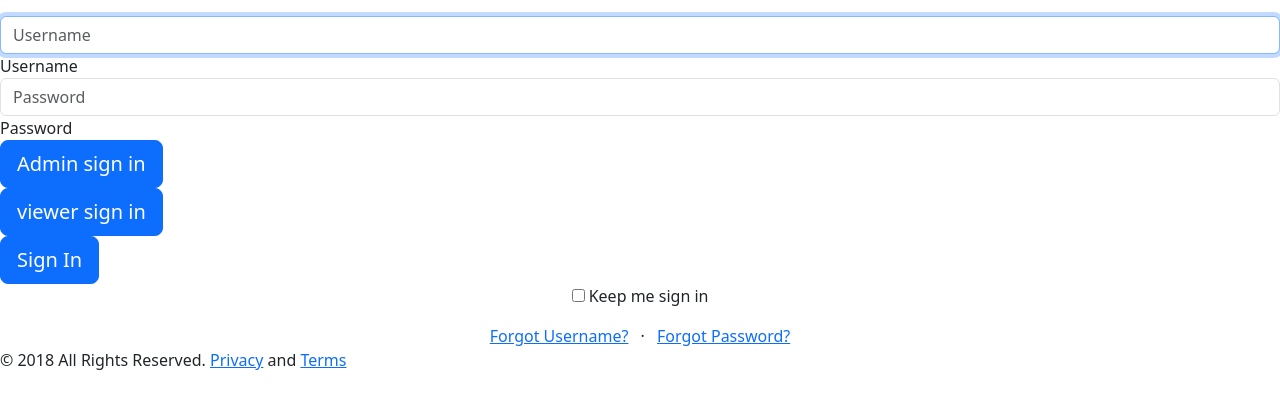
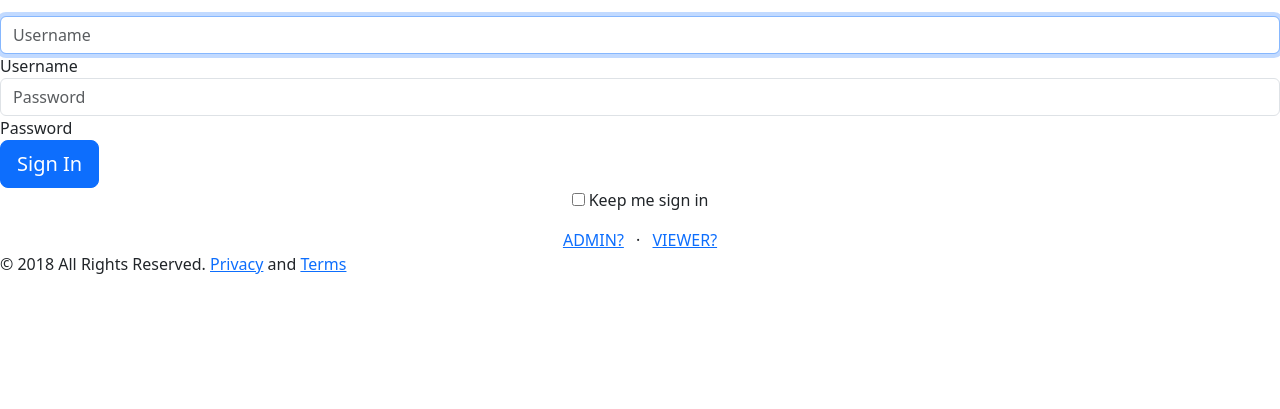
Before and after one commit to biswas-github/Intern-at-Xdezo, a Django app: page / in a window 1280 px wide. Shown: the part 104-513 px from the top of the page. Run offline with Django 5.2, Linux system fonts and the light colour scheme; some libraries are stand-ins or nearby versions.

Commit message:
Updated login

```diff
--- a/static/javascript/login-fillup.js
+++ b/static/javascript/login-fillup.js
@@ -1,19 +1,13 @@
-// simple demo credentials
-const adminCreds = { username: "admin_demo", password: "admin123" };
-const viewerCreds = { username: "viewer_demo", password: "viewer123" };
-
-const inputUser = document.getElementById("inputUser");
-const inputPassword = document.getElementById("inputPassword");
-
-const adminBtn = document.querySelector(".Admin-sign-in button");
-const viewerBtn = document.querySelector(".viewer-sign-in button");
-
-adminBtn.addEventListener("click", function () {
-  inputUser.value = adminCreds.username;
-  inputPassword.value = adminCreds.password;
+// Autofill for Admin
+document.getElementById("fillAdmin").addEventListener("click", function (e) {
+  e.preventDefault();
+  document.getElementById("inputUser").value = "admin";
+  document.getElementById("inputPassword").value = "admin123"; // example password
 });
 
-viewerBtn.addEventListener("click", function () {
-  inputUser.value = viewerCreds.username;
-  inputPassword.value = viewerCreds.password;
+// Autofill for Viewer
+document.getElementById("fillViewer").addEventListener("click", function (e) {
+  e.preventDefault();
+  document.getElementById("inputUser").value = "viewer";
+  document.getElementById("inputPassword").value = "viewer123"; // example password
 });
--- a/templates/auth/login.html
+++ b/templates/auth/login.html
@@ -113,25 +113,6 @@
         <!-- /.form-group -->
         <!-- admin -->
         <!-- admin -->
-        <div class="form-group Admin-sign-in">
-          <button
-            id="btnAdmin"
-            class="btn btn-lg btn-primary btn-block"
-            type="button"
-          >
-            Admin sign in
-          </button>
-        </div>
-        <!-- viewer  -->
-        <div class="form-group viewer-sign-in">
-          <button
-            id="btnViewer"
-            class="btn btn-lg btn-primary btn-block"
-            type="button"
-          >
-            viewer sign in
-          </button>
-        </div>
 
         <!-- .form-group -->
         <div class="form-group">
@@ -156,13 +137,9 @@
         <!-- /.form-group -->
         <!-- recovery links -->
         <div class="text-center pt-3">
-          <a href="auth-recovery-username.html" class="link"
-            >Forgot Username?</a
-          >
+          <a href="#" class="link" id="fillAdmin">ADMIN?</a>
           <span class="mx-2">·</span>
-          <a href="auth-recovery-password.html" class="link"
-            >Forgot Password?</a
-          >
+          <a href="#" class="link" id="fillViewer">VIEWER?</a>
         </div>
         <!-- /recovery links -->
       </form>
```
